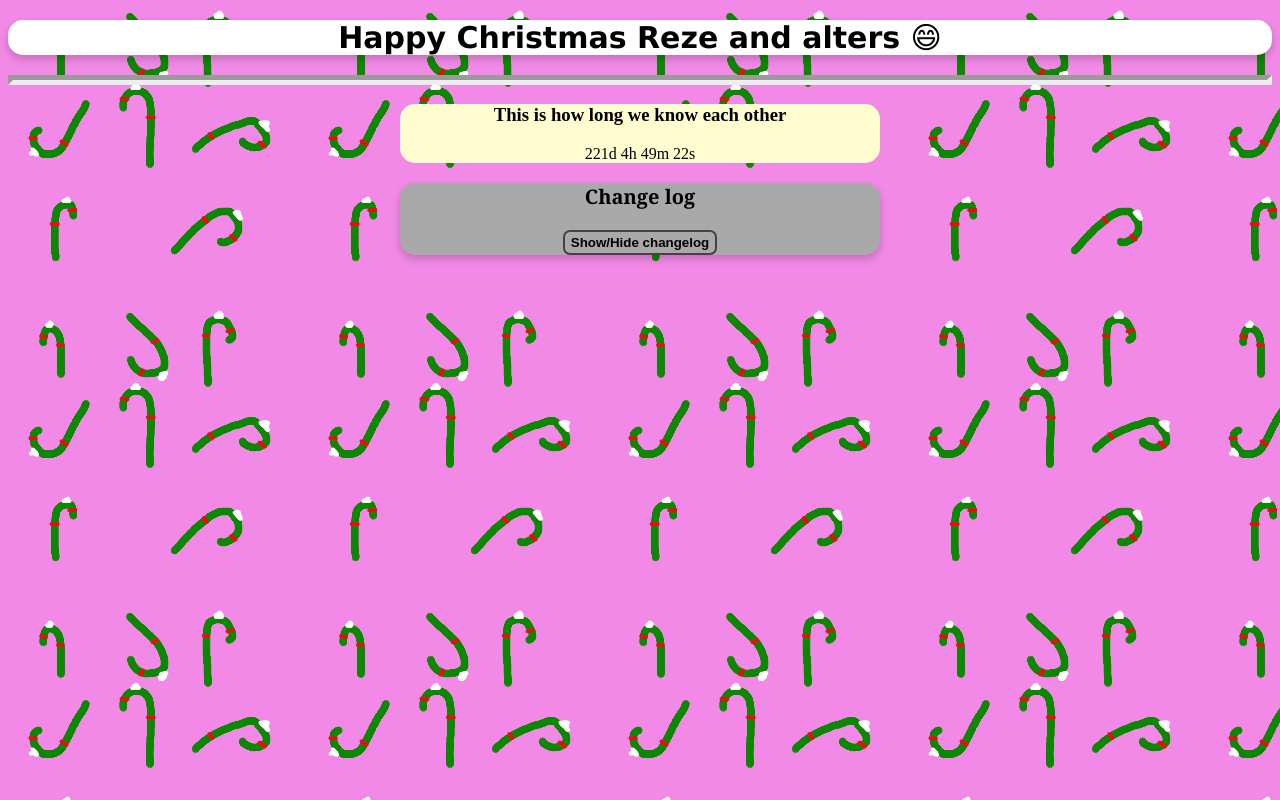
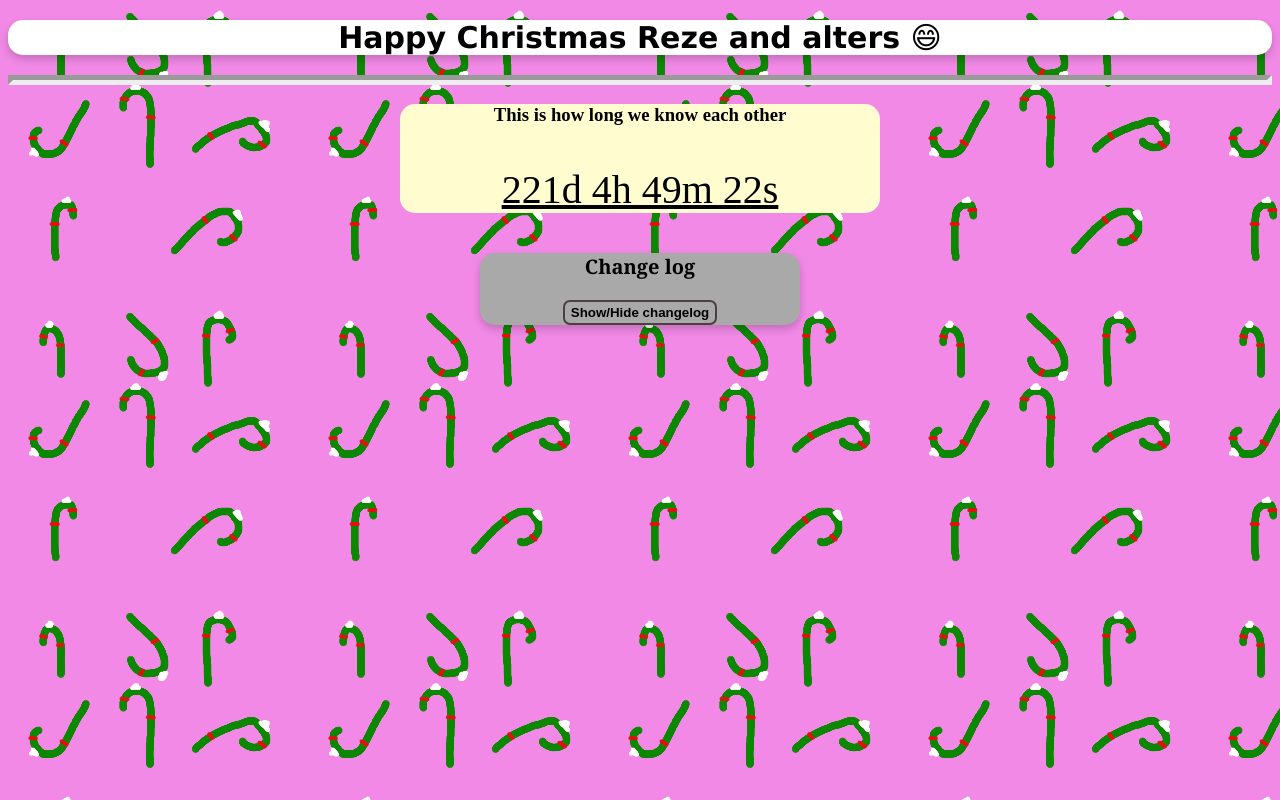
Before and after one commit to WilkYTPL/wilkytpl.github.io, a plain HTML site: page index.html in a window 1280 px wide. Drawn offline with Linux system fonts and the light colour scheme.

Commit message:
New version

```diff
--- a/index.html
+++ b/index.html
@@ -16,7 +16,7 @@
         <hr class="begginingLine">
         <div class="timerDiv">
             <h3>This is how long we know each other</h3>
-            <p id="timerTime"></p>
+            <p id="timerTime" class="timerText"></p>
         </div>
 
         <div class="changeLog">
@@ -25,6 +25,7 @@
             <p id="hiddentext" class="hidden">
                 [13.11.2024] Start of the site, idk how it will turn out. I hope good lol <br>
                 Today I made: top of the website, changelog, background and timer<br>
+                Działa
             </p>
         </div>
     </body>
--- a/style.css
+++ b/style.css
@@ -8,6 +8,7 @@ body {
     background-color: #fff;
     border-radius: 15px;
     box-shadow: 0px 4px 8px rgba(0, 0, 0, 0.2);
+    margin: auto;
 }
 
 .happyChristmas {
@@ -30,10 +31,15 @@ body {
     border-radius: 15px;
     margin: 0 auto;
 }
+.timerText {
+    text-align: center;
+    font-size: 40px;
+    text-decoration: underline;
+}
 
 /*Changelog*/
 .changeLog {
-    width: 30rem;
+    width: 20rem;
     background-color: darkgray;
     border-radius: 15px;
     box-shadow: 0px 4px 8px rgba(0, 0, 0, 0.2);
```
